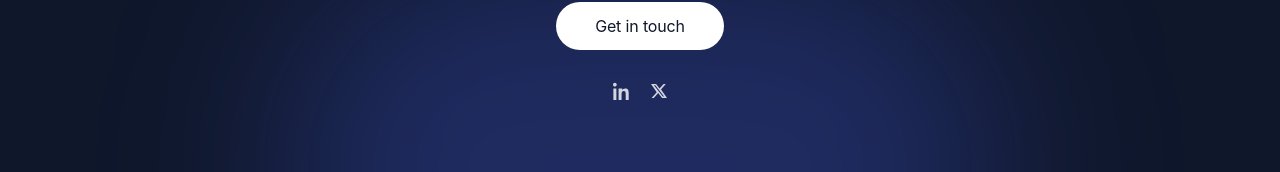
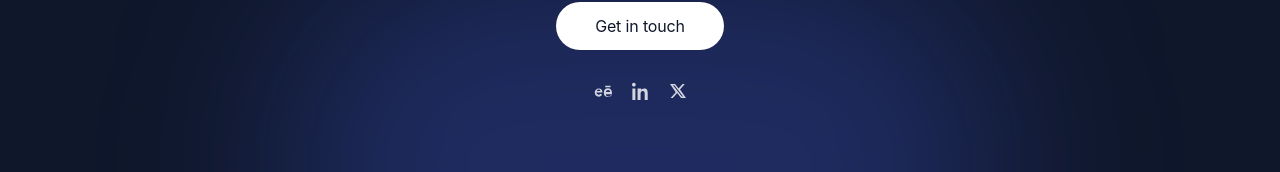
Before and after one commit to Hassan-byte-svg/portfolio-website, a React (Vite) app: page / in a window 1280 px wide. Shown: the part 4793-4965 px from the top of the page. Built offline with nearby package versions, Linux system fonts and the light colour scheme.

Commit message:
Link the footer Behance and LinkedIn logos to the real profiles.

```diff
--- a/src/components/Footer.tsx
+++ b/src/components/Footer.tsx
@@ -19,7 +19,22 @@ export function Footer() {
             </Button>
           </div>
           <div className="mt-8 flex items-center justify-center gap-5 text-white/80">
-            <a href={site.social.linkedin} aria-label="LinkedIn" className="hover:text-white">
+            <a
+              href={site.social.behance}
+              aria-label="Behance"
+              target="_blank"
+              rel="noreferrer"
+              className="hover:text-white"
+            >
+              <BehanceIcon />
+            </a>
+            <a
+              href={site.social.linkedin}
+              aria-label="LinkedIn"
+              target="_blank"
+              rel="noreferrer"
+              className="hover:text-white"
+            >
               <LinkedInIcon />
             </a>
             <a href={site.social.x} aria-label="X" className="hover:text-white">
@@ -32,6 +47,14 @@ export function Footer() {
         © {site.year} {site.name}
       </div>
     </footer>
+  )
+}
+
+function BehanceIcon() {
+  return (
+    <svg width="18" height="18" viewBox="0 0 24 24" fill="currentColor" aria-hidden="true">
+      <path d="M22 7h-7V5h7v2zm1.726 10c-.442 1.297-2.029 3-5.101 3-3.074 0-5.564-1.729-5.564-5.675 0-3.91 2.325-5.92 5.466-5.92 3.082 0 4.964 1.99 5.375 5.426.078.659.112 1.287.112 1.828 0 .31-.022.551-.056.771h-8.21c.13 1.86 1.467 2.951 3.385 2.951 1.551 0 2.562-.668 2.962-1.651h2.631zm-7.686-3.82h5.456c-.139-1.503-1.16-2.48-2.72-2.48-1.63 0-2.57 1.01-2.736 2.48zM6.42 16.91c.942 0 1.66-.449 2.15-1.199l2.18 1.32c-.89 1.49-2.47 2.47-4.33 2.47-3.12 0-5.42-2.23-5.42-5.49 0-3.27 2.3-5.51 5.42-5.51 2.98 0 4.89 1.85 4.89 5.01v.5H3.18c.18 1.64 1.46 2.9 3.24 2.9zm-.27-6.84c-1.18 0-2.15.73-2.39 1.96h4.72c-.17-1.2-1.05-1.96-2.33-1.96z" />
+    </svg>
   )
 }
 
--- a/src/data/content.ts
+++ b/src/data/content.ts
@@ -8,7 +8,8 @@ export const site = {
   intro:
     "I solve complex problems through human centered design combining research, usability principles and design thinking to create experiences that truly matter",
   social: {
-    linkedin: "https://www.linkedin.com/",
+    behance: "https://www.behance.net/waleedkhan7023",
+    linkedin: "https://www.linkedin.com/in/waleed-khan-606869290/",
     x: "https://x.com/",
   },
 } as const
```
